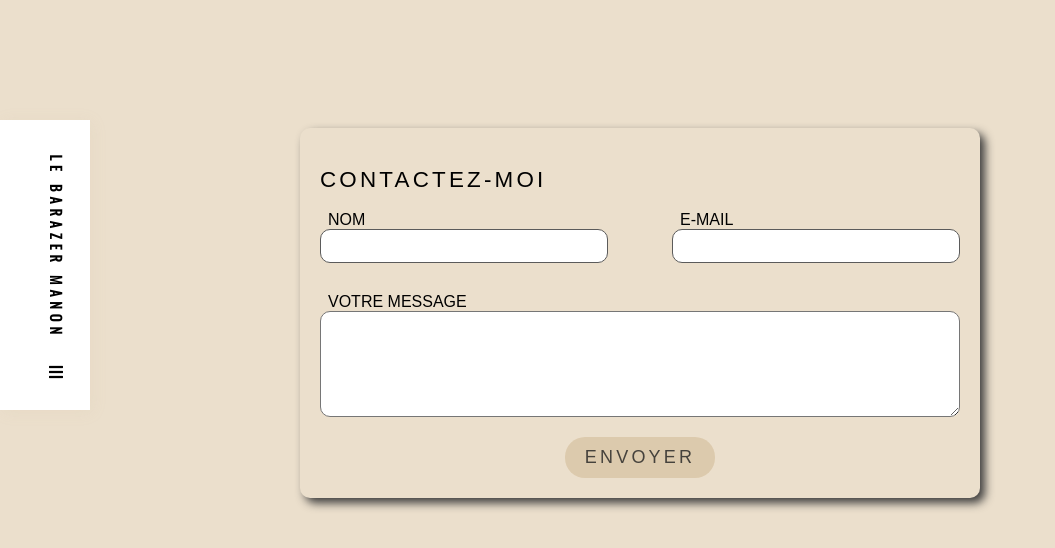
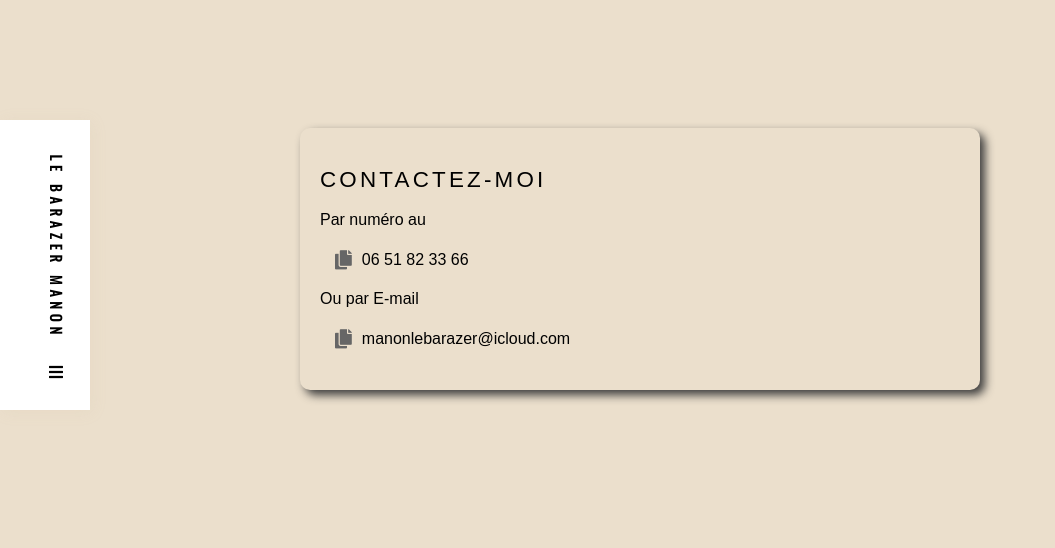
Before and after one commit to manonbrz/blog, a website: page pages/contact.html in a window 1280 px wide. Shown: the whole page, without its empty margins (0-1055 px from the left). Drawn offline with nearby package versions, Linux system fonts and the light colour scheme; a web font is replaced by a local one.

Commit message:
change contact

```diff
--- a/assets/css/contact.css
+++ b/assets/css/contact.css
@@ -82,3 +82,27 @@ button:hover {
   display: flex;
   justify-content: space-between;
 }
+
+/* Styles pour l'élément copiable */
+.copiable {
+  cursor: pointer;
+  display: inline-flex;
+  align-items: center;
+  padding: 5px;
+  border-radius: 5px;
+  transition: background-color 0.3s;
+}
+
+.copiable:hover {
+  font-weight: 400;
+}
+
+.copiable .copy-icon {
+  margin-left: 10px;
+  font-size: 1.2em;
+  color: #666;
+}
+
+.copiable i {
+  padding-right: 10px ;
+}
--- a/pages/contact.html
+++ b/pages/contact.html
@@ -23,28 +23,23 @@
     <div class="container">
       <div class="contact-form">
         <h2>CONTACTEZ-MOI</h2>
-        <form action="/contact" method="POST">
-          <div class="twoinput">
-            <div class="inputs">
-              <label for="name">NOM</label>
-              <input type="text" id="name" name="name" required />
-            </div>
-            <div class="inputs">
-              <label for="email">E-MAIL</label>
-              <input type="email" id="email" name="email" required />
-            </div>
-          </div>
-
-          <div class="input">
-            <label for="message">VOTRE MESSAGE</label>
-            <textarea id="message" name="message" required></textarea>
-          </div>
-          <div class="button">
-            <button type="submit">ENVOYER</button>
-          </div>
-        </form>
+        Par numéro au
+        <div class="twoinput">
+          <p class="copiable" onclick="copyCode()">
+            <i class="fas fa-copy copy-icon"></i>
+            06 51 82 33 66
+          </p>
+        </div>
+        Ou par E-mail
+        <div class="twoinput">
+          <p class="copiable" onclick="copyCode()">
+            <i class="fas fa-copy copy-icon"></i>
+            manonlebarazer@icloud.com
+          </p>
+        </div>
       </div>
     </div>
     <script src="../assets/js/nav.js"></script>
+    <script src="../assets/js/copie.js"></script>
   </body>
 </html>
```
